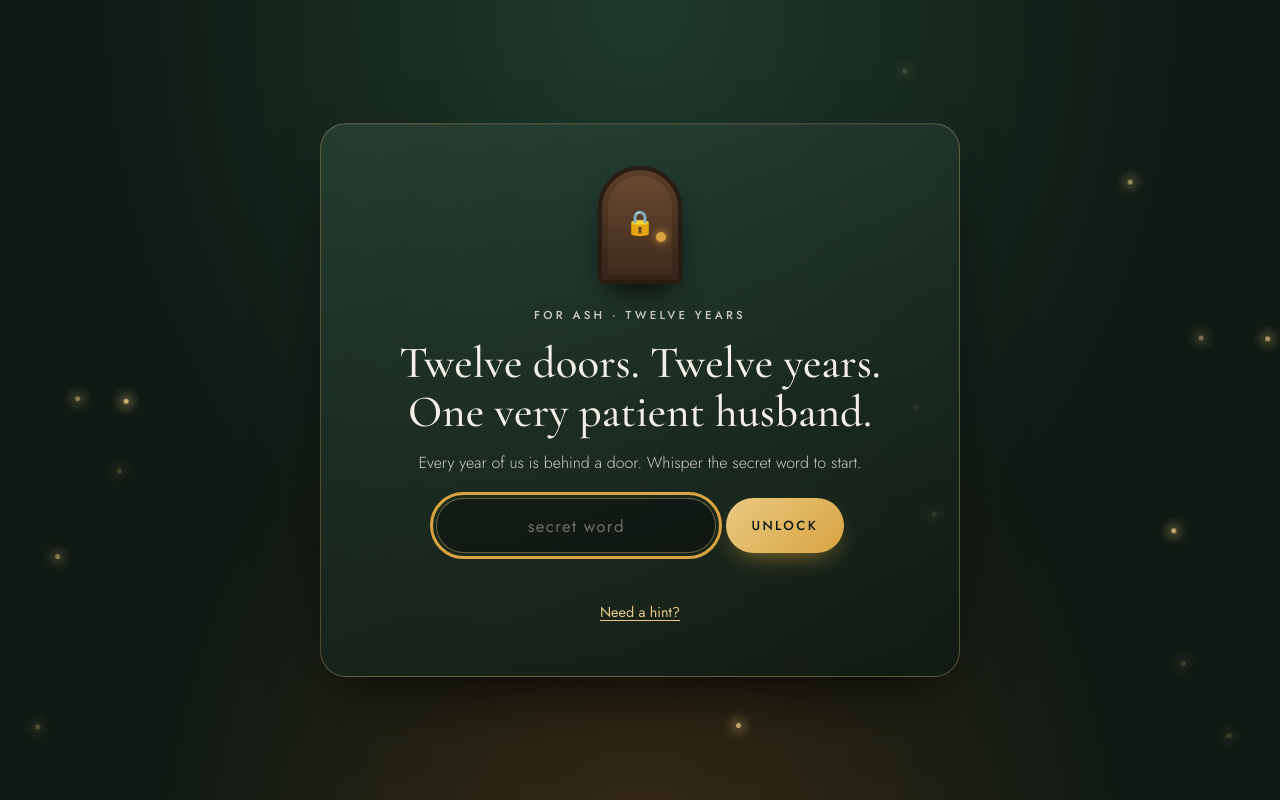
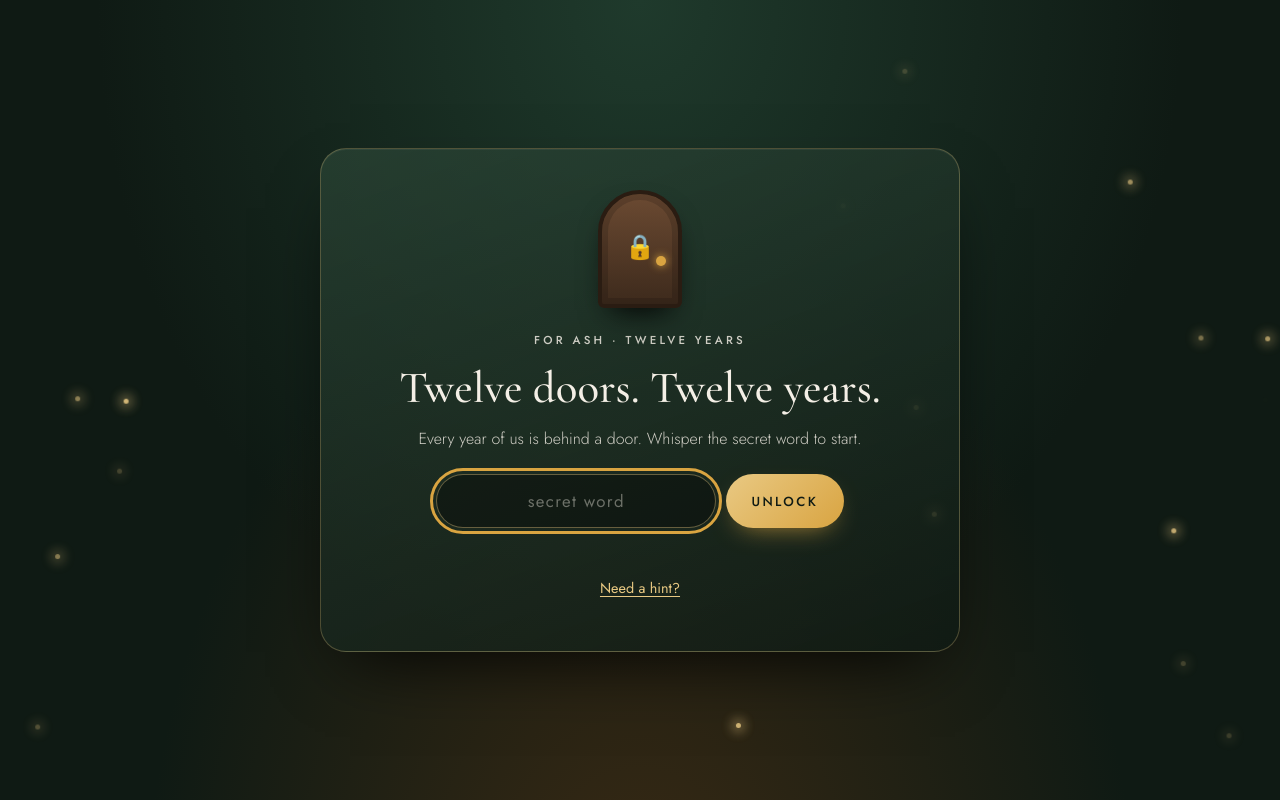
Before and after one commit to marksimba/ashleylyons, a plain HTML site: page surprise/index.html in a window 1280 px wide. Drawn offline with nearby package versions, Linux system fonts and the light colour scheme.

Commit message:
surprise: simplify gate headline

```diff
--- a/surprise/index.html
+++ b/surprise/index.html
@@ -36,7 +36,7 @@
           <div class="door__lock">🔒</div>
         </div>
         <p class="eyebrow">For Ash &middot; Twelve years</p>
-        <h1>Twelve doors. Twelve years. One very patient husband.</h1>
+        <h1>Twelve doors. Twelve years.</h1>
         <p>Every year of us is behind a door. Whisper the secret word to start.</p>
         <form id="gateForm" autocomplete="off" novalidate>
           <label class="sr-only" for="codeInput">Secret word</label>
```
